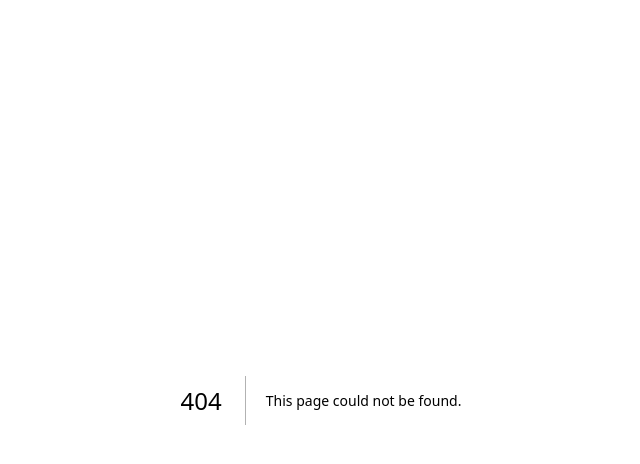
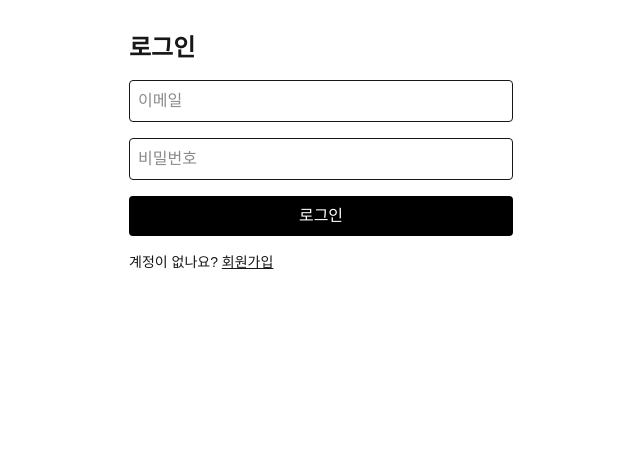
Before and after one commit to keymonlab/kings, a Next.js app: page /login in a window 1280 px wide. Before the commit this address had no page. Shown: the top 464 px of the page, without its empty margins (319-959 px from the left). Built offline with nearby package versions, Linux system fonts and the light colour scheme; no server answers.

Commit message:
로그인 페이지 추가 (/login)
- src/app/login/page.tsx 생성
- supabase.auth.signInWithPassword 사용
- 회원가입 페이지(/signup)와 상호 링크

```diff
--- /dev/null
+++ b/src/app/login/page.tsx
@@ -0,0 +1,54 @@
+'use client'
+
+import { supabase } from '@/utils/supabase'
+import { useRouter } from 'next/navigation'
+import { useState } from 'react'
+
+export default function Login() {
+  const [email, setEmail] = useState('')
+  const [password, setPassword] = useState('')
+  const [message, setMessage] = useState('')
+  const router = useRouter()
+
+  const handleLogin = async (e: React.FormEvent) => {
+    e.preventDefault()
+    setMessage('')
+
+    const { error } = await supabase.auth.signInWithPassword({
+      email,
+      password,
+    })
+
+    if (error) {
+      setMessage('로그인 실패: ' + error.message)
+    } else {
+      router.push('/')
+      router.refresh()
+    }
+  }
+
+  return (
+    <main className="p-8 max-w-md mx-auto">
+      <h1 className="text-2xl font-bold mb-4">로그인</h1>
+      <form onSubmit={handleLogin} className="space-y-4">
+        <input
+          type="email" placeholder="이메일" required
+          value={email} onChange={(e) => setEmail(e.target.value)}
+          className="border p-2 w-full rounded"
+        />
+        <input
+          type="password" placeholder="비밀번호" required
+          value={password} onChange={(e) => setPassword(e.target.value)}
+          className="border p-2 w-full rounded"
+        />
+        <button type="submit" className="bg-black text-white px-4 py-2 rounded w-full">
+          로그인
+        </button>
+      </form>
+      {message && <p className="mt-4 text-sm">{message}</p>}
+      <p className="mt-4 text-sm">
+        계정이 없나요? <a href="/signup" className="underline">회원가입</a>
+      </p>
+    </main>
+  )
+}
```
